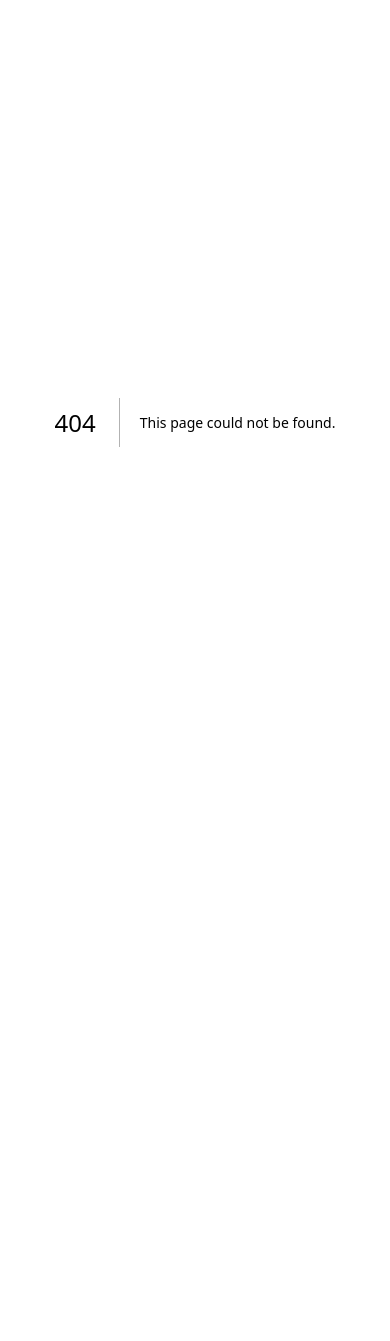
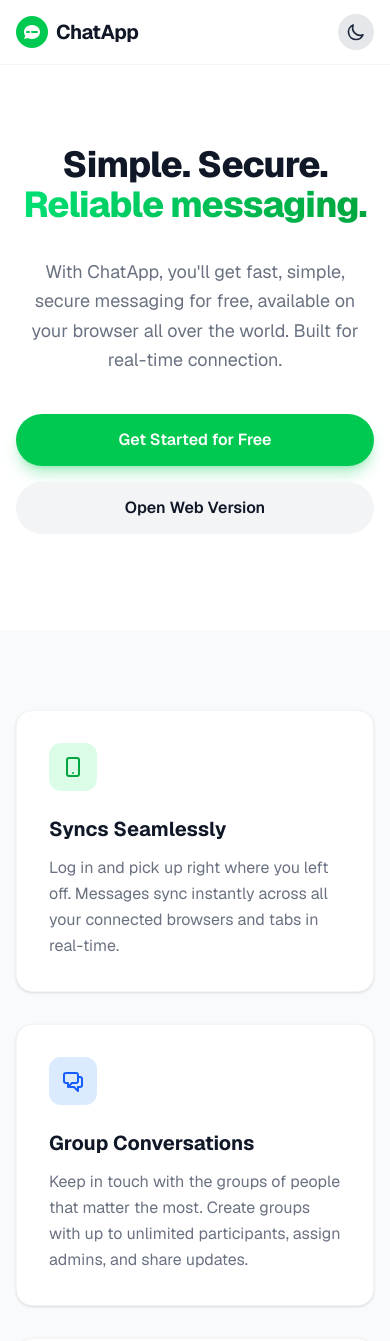
Before and after one commit to amirulislambd/chat-app, a Next.js app: page /landing in a window 390 px wide. Before the commit this address had no page. Shown: the top 1341 px of the page. Before the commit the page ends 844 px from the top, so only its background shows below. Built offline with nearby package versions, Linux system fonts and the light colour scheme.

Commit message:
feat: add whatsapp-inspired responsive landing page (Phase 8)

```diff
--- /dev/null
+++ b/src/app/landing/page.tsx
@@ -0,0 +1,122 @@
+import Link from 'next/link';
+import ThemeToggle from '@/src/components/ThemeToggle';
+
+export default function LandingPage() {
+  return (
+    <div className="min-h-screen bg-white dark:bg-gray-900 text-gray-900 dark:text-gray-100 font-sans selection:bg-green-200 dark:selection:bg-green-900">
+      {/* Navigation */}
+      <nav className="sticky top-0 z-50 bg-white/80 dark:bg-gray-900/80 backdrop-blur-md border-b border-gray-100 dark:border-gray-800">
+        <div className="max-w-7xl mx-auto px-4 sm:px-6 lg:px-8 h-16 flex items-center justify-between">
+          <div className="flex items-center gap-2">
+            {/* WhatsApp-ish Logo Icon */}
+            <div className="w-8 h-8 bg-green-500 rounded-full flex items-center justify-center">
+              <svg xmlns="http://www.w3.org/2000/svg" className="h-5 w-5 text-white" viewBox="0 0 20 20" fill="currentColor">
+                <path fillRule="evenodd" d="M18 10c0 3.866-3.582 7-8 7a8.841 8.841 0 01-4.083-.98L2 17l1.338-3.123C2.493 12.767 2 11.434 2 10c0-3.866 3.582-7 8-7s8 3.134 8 7zM7 9H5a1 1 0 000 2h2a1 1 0 000-2zm8 0h-5a1 1 0 000 2h5a1 1 0 000-2z" clipRule="evenodd" />
+              </svg>
+            </div>
+            <span className="font-bold text-xl tracking-tight text-gray-900 dark:text-white">ChatApp</span>
+          </div>
+          <div className="flex items-center gap-4">
+            <ThemeToggle />
+            <Link href="/" className="hidden sm:inline-flex items-center justify-center px-5 py-2 text-sm font-medium rounded-full bg-green-500 text-white hover:bg-green-600 transition-colors">
+              Open Web App
+            </Link>
+          </div>
+        </div>
+      </nav>
+
+      {/* Hero Section */}
+      <section className="relative overflow-hidden pt-20 pb-24 lg:pt-32 lg:pb-40">
+        <div className="max-w-7xl mx-auto px-4 sm:px-6 lg:px-8 relative z-10 text-center">
+          <h1 className="text-4xl sm:text-5xl lg:text-7xl font-extrabold tracking-tight mb-8">
+            Simple. Secure. <br className="hidden sm:block" />
+            <span className="text-transparent bg-clip-text bg-gradient-to-r from-green-400 to-green-600">
+              Reliable messaging.
+            </span>
+          </h1>
+          <p className="max-w-2xl mx-auto text-lg sm:text-xl text-gray-500 dark:text-gray-400 mb-10 leading-relaxed">
+            With ChatApp, you'll get fast, simple, secure messaging for free, available on your browser all over the world. Built for real-time connection.
+          </p>
+          <div className="flex flex-col sm:flex-row items-center justify-center gap-4">
+            <Link href="/login" className="w-full sm:w-auto inline-flex items-center justify-center px-8 py-3.5 text-base font-semibold rounded-full bg-green-500 text-white hover:bg-green-600 shadow-lg shadow-green-500/30 transition-all hover:-translate-y-0.5">
+              Get Started for Free
+            </Link>
+            <Link href="/" className="w-full sm:w-auto inline-flex items-center justify-center px-8 py-3.5 text-base font-semibold rounded-full bg-gray-100 dark:bg-gray-800 text-gray-900 dark:text-white hover:bg-gray-200 dark:hover:bg-gray-700 transition-colors">
+              Open Web Version
+            </Link>
+          </div>
+        </div>
+
+        {/* Abstract Background Shapes */}
+        <div className="absolute top-1/2 left-1/2 -translate-x-1/2 -translate-y-1/2 w-[800px] h-[800px] bg-green-100/50 dark:bg-green-900/10 blur-3xl rounded-full -z-10 opacity-70 animate-pulse" />
+      </section>
+
+      {/* Features Showcase */}
+      <section className="py-20 bg-gray-50 dark:bg-gray-800/50">
+        <div className="max-w-7xl mx-auto px-4 sm:px-6 lg:px-8">
+          <div className="grid grid-cols-1 md:grid-cols-3 gap-8 lg:gap-12">
+
+            {/* Feature 1 */}
+            <div className="bg-white dark:bg-gray-800 p-8 rounded-2xl shadow-sm border border-gray-100 dark:border-gray-700 hover:shadow-md transition-shadow">
+              <div className="w-12 h-12 bg-green-100 dark:bg-green-900/30 text-green-600 dark:text-green-400 rounded-xl flex items-center justify-center mb-6">
+                <svg xmlns="http://www.w3.org/2000/svg" className="h-6 w-6" fill="none" viewBox="0 0 24 24" stroke="currentColor">
+                  <path strokeLinecap="round" strokeLinejoin="round" strokeWidth={2} d="M12 18h.01M8 21h8a2 2 0 002-2V5a2 2 0 00-2-2H8a2 2 0 00-2 2v14a2 2 0 002 2z" />
+                </svg>
+              </div>
+              <h3 className="text-xl font-bold mb-3">Syncs Seamlessly</h3>
+              <p className="text-gray-500 dark:text-gray-400 leading-relaxed">
+                Log in and pick up right where you left off. Messages sync instantly across all your connected browsers and tabs in real-time.
+              </p>
+            </div>
+
+            {/* Feature 2 */}
+            <div className="bg-white dark:bg-gray-800 p-8 rounded-2xl shadow-sm border border-gray-100 dark:border-gray-700 hover:shadow-md transition-shadow">
+              <div className="w-12 h-12 bg-blue-100 dark:bg-blue-900/30 text-blue-600 dark:text-blue-400 rounded-xl flex items-center justify-center mb-6">
+                <svg xmlns="http://www.w3.org/2000/svg" className="h-6 w-6" fill="none" viewBox="0 0 24 24" stroke="currentColor">
+                  <path strokeLinecap="round" strokeLinejoin="round" strokeWidth={2} d="M17 8h2a2 2 0 012 2v6a2 2 0 01-2 2h-2v4l-4-4H9a1.994 1.994 0 01-1.414-.586m0 0L11 14h4a2 2 0 002-2V6a2 2 0 00-2-2H5a2 2 0 00-2 2v6a2 2 0 002 2h2v4l.586-.586z" />
+                </svg>
+              </div>
+              <h3 className="text-xl font-bold mb-3">Group Conversations</h3>
+              <p className="text-gray-500 dark:text-gray-400 leading-relaxed">
+                Keep in touch with the groups of people that matter the most. Create groups with up to unlimited participants, assign admins, and share updates.
+              </p>
+            </div>
+
+            {/* Feature 3 */}
+            <div className="bg-white dark:bg-gray-800 p-8 rounded-2xl shadow-sm border border-gray-100 dark:border-gray-700 hover:shadow-md transition-shadow">
+              <div className="w-12 h-12 bg-amber-100 dark:bg-amber-900/30 text-amber-600 dark:text-amber-400 rounded-xl flex items-center justify-center mb-6">
+                <svg xmlns="http://www.w3.org/2000/svg" className="h-6 w-6" fill="none" viewBox="0 0 24 24" stroke="currentColor">
+                  <path strokeLinecap="round" strokeLinejoin="round" strokeWidth={2} d="M5 13l4 4L19 7" />
+                </svg>
+              </div>
+              <h3 className="text-xl font-bold mb-3">Smart Reliability</h3>
+              <p className="text-gray-500 dark:text-gray-400 leading-relaxed">
+                Know exactly when your messages are sent, delivered, and seen. Our intelligent offline queue ensures you never lose a draft if your internet drops.
+              </p>
+            </div>
+
+          </div>
+        </div>
+      </section>
+
+      {/* Footer */}
+      <footer className="bg-white dark:bg-gray-900 border-t border-gray-200 dark:border-gray-800 pt-16 pb-8">
+        <div className="max-w-7xl mx-auto px-4 sm:px-6 lg:px-8">
+          <div className="flex flex-col md:flex-row justify-between items-center gap-6">
+            <div className="flex items-center gap-2">
+              <div className="w-6 h-6 bg-green-500 rounded-full flex items-center justify-center">
+                <svg xmlns="http://www.w3.org/2000/svg" className="h-3 w-3 text-white" viewBox="0 0 20 20" fill="currentColor">
+                  <path fillRule="evenodd" d="M18 10c0 3.866-3.582 7-8 7a8.841 8.841 0 01-4.083-.98L2 17l1.338-3.123C2.493 12.767 2 11.434 2 10c0-3.866 3.582-7 8-7s8 3.134 8 7z" clipRule="evenodd" />
+                </svg>
+              </div>
+              <span className="font-semibold text-gray-900 dark:text-gray-100">ChatApp 2026</span>
+            </div>
+            <p className="text-gray-500 dark:text-gray-400 text-sm">
+              Built for speed, simplicity, and connection.
+            </p>
+          </div>
+        </div>
+      </footer>
+    </div>
+  );
+}
```
